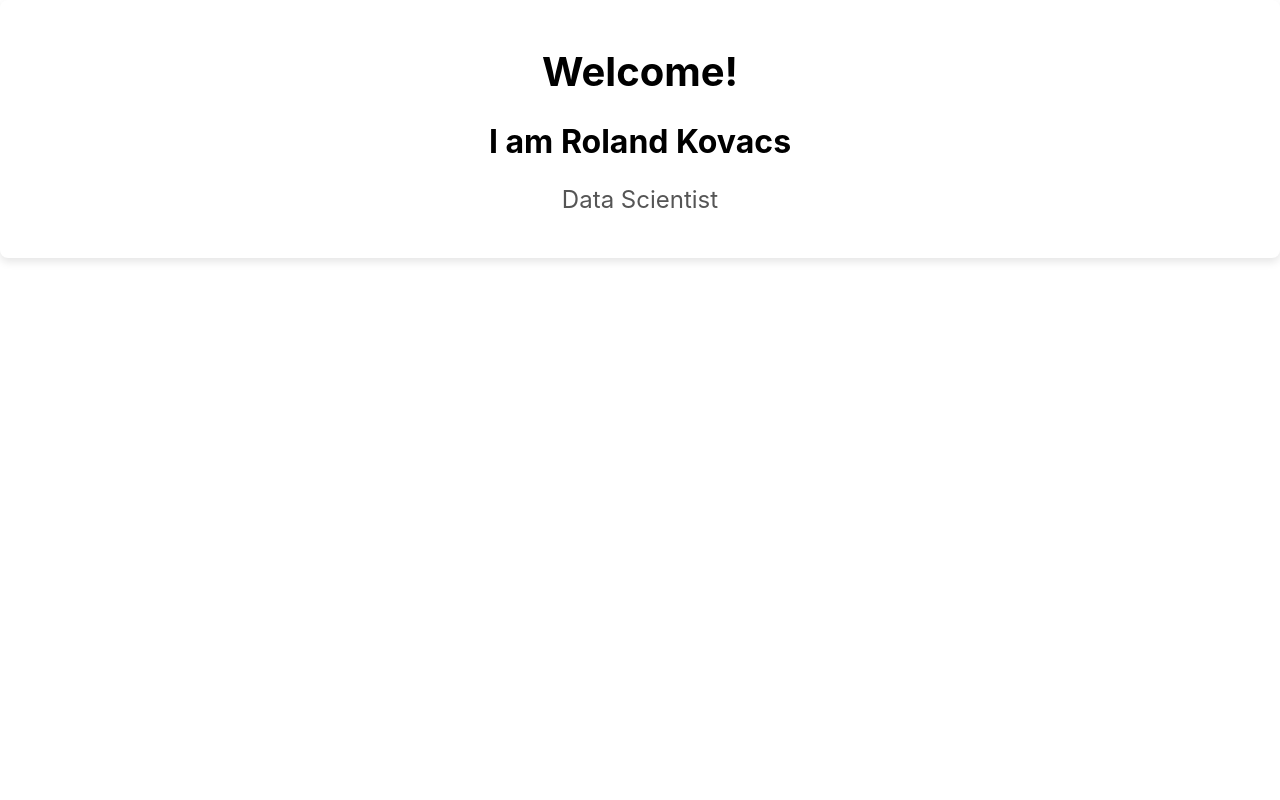
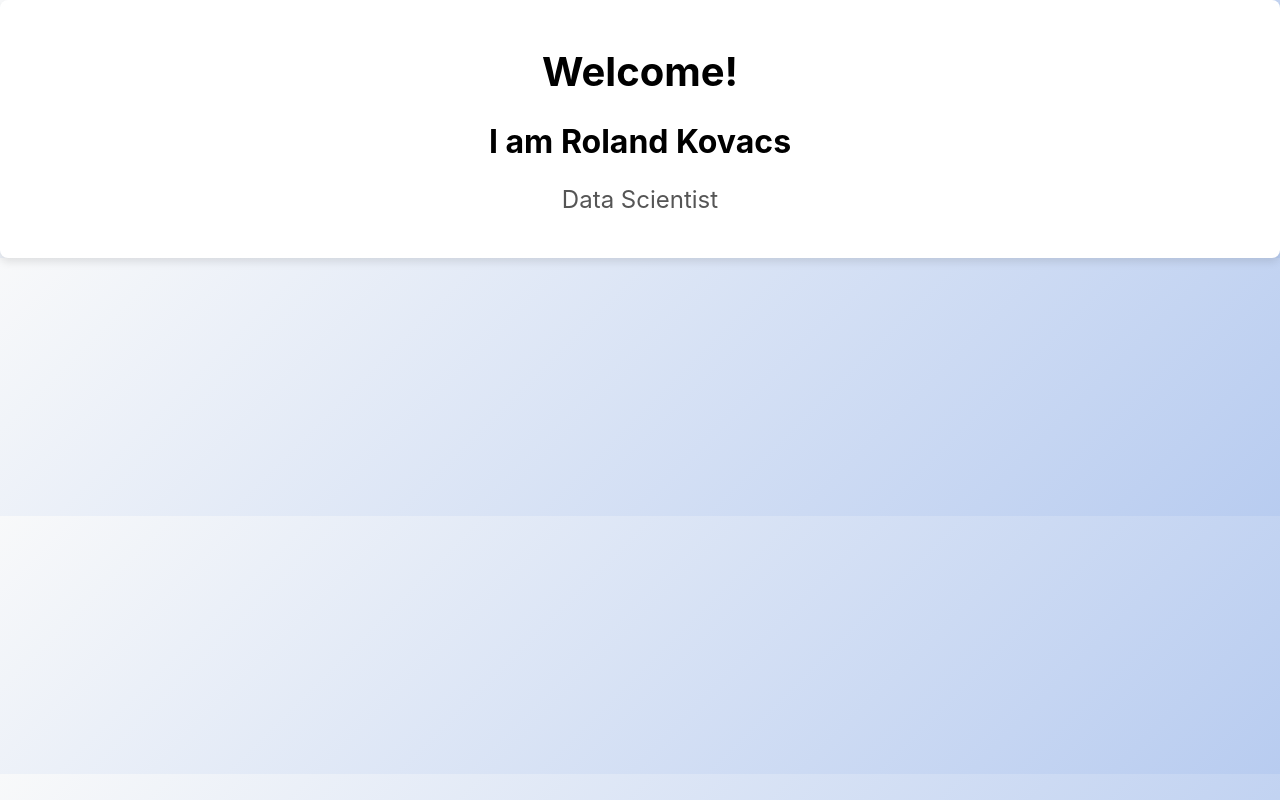
Before and after one commit to kovacs-roland2/portfolio_website, a React (Create React App) app: page / in a window 1280 px wide. Built offline with nearby package versions, Linux system fonts and the light colour scheme.

Commit message:
set background color

```diff
--- a/src/index.css
+++ b/src/index.css
@@ -5,6 +5,7 @@ body {
     sans-serif;
   -webkit-font-smoothing: antialiased;
   -moz-osx-font-smoothing: grayscale;
+  background: linear-gradient(135deg, #f8f9fa 0%, #b8ccf0 100%);
 }
 
 code {
```
